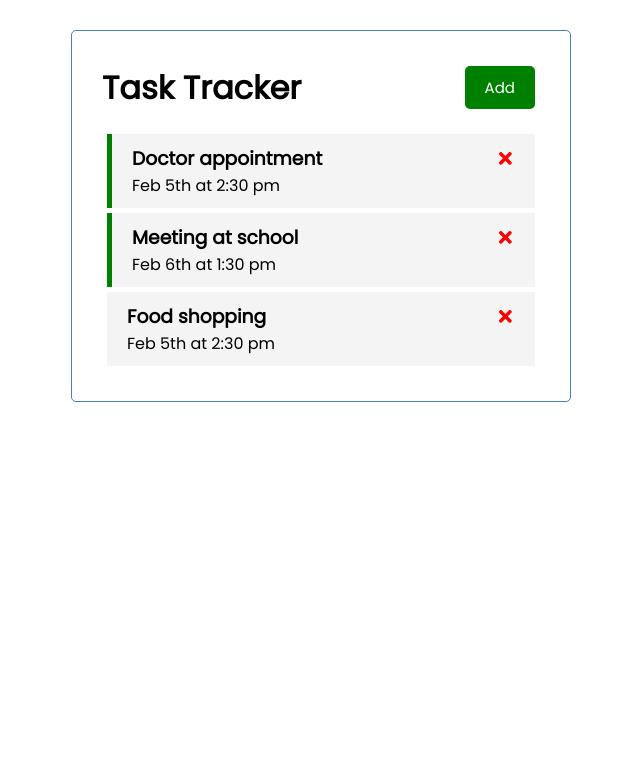
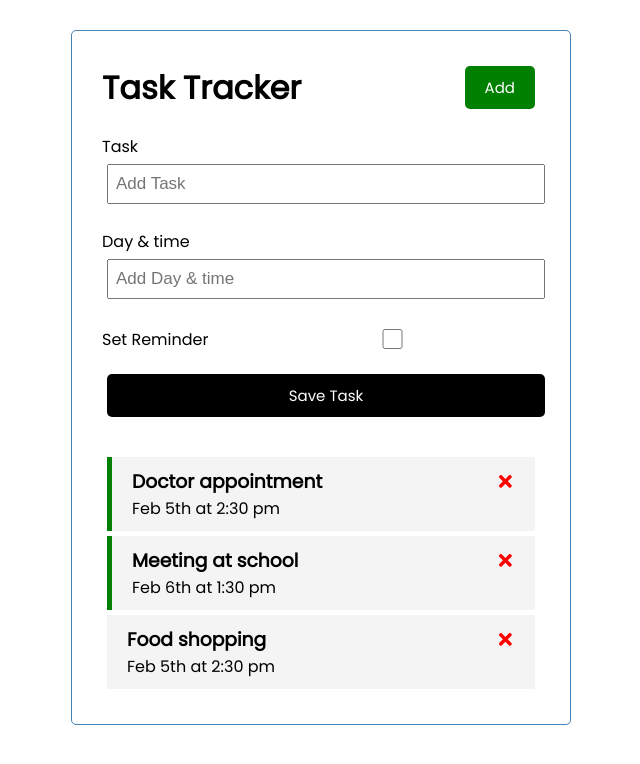
Before and after one commit to MariaMarL/first_to-do_app, a React (Create React App) app: page / in a window 1280 px wide. Shown: the top 764 px of the page, without its empty margins (319-959 px from the left). Built offline with nearby package versions, Linux system fonts and the light colour scheme.

Commit message:
the add task function was added

```diff
--- a/src/App.js
+++ b/src/App.js
@@ -1,6 +1,7 @@
 import Header from "./components/Header";
 import Tasks from "./components/Tasks";
 import {useState} from 'react';
+import AddTask from "./components/AddTask";
 
 function App() {
   const [tasks, setTasks] = useState([
@@ -24,6 +25,13 @@
     }
   ])
 
+  // Add tasks
+  const addTask = (task) => {
+    const id = Math.floor(Math.random()*10000)+1
+
+    const newTask = {id,...task}
+    setTasks([...tasks,newTask])
+  }
   //delete task
   const deleteTask = (id) =>{
     setTasks(tasks.filter((task)=> task.id !== id))
@@ -38,6 +46,7 @@
   return (
     <div className="container">
       <Header/>
+      <AddTask onAdd={addTask}/>
       {tasks.length>0 ? <Tasks  tasks={tasks} onDelete=
       {deleteTask} onToggle={toggleReminder}/>:'No tasks to show'}
     </div>
--- /dev/null
+++ b/src/components/AddTask.js
@@ -0,0 +1,51 @@
+import {useState} from 'react'
+
+const AddTask = ({onAdd}) => {
+    const [text, setText]= useState('')
+    const [day, setDay]= useState('')
+    const [reminder, setReminder]= useState(false)
+
+    const onSubmit = (e) =>{
+        e.preventDefault()
+
+        if(!text){
+            alert('please add task')
+            return
+        }
+
+        onAdd({text, day, reminder})
+
+        setText('')
+        setDay('')
+        setReminder(false)
+    }
+  return (
+    <form className="add-form" onSubmit={onSubmit}>
+        <div className="form-control">
+            <label>Task</label>
+            <input type="text" placeholder="Add Task"
+            value={text}
+            onChange={(e)=>setText(e.target.value)} />
+        </div>
+
+        <div className="form-control">
+            <label>Day & time</label>
+            <input type="text" placeholder="Add Day & time"
+             value={day}
+             onChange={(e)=>setDay(e.target.value)} />
+        </div>
+
+        <div className="form-control form-control-check">
+            <label>Set Reminder</label>
+            <input type="checkbox"
+            checked={reminder}
+             value={reminder}
+             onChange={(e)=>setReminder(e.currentTarget.checked)} />
+        </div>
+
+        <input type="submit" value="Save Task" className='btn btn-block' />
+    </form>
+  )
+}
+
+export default AddTask
```
